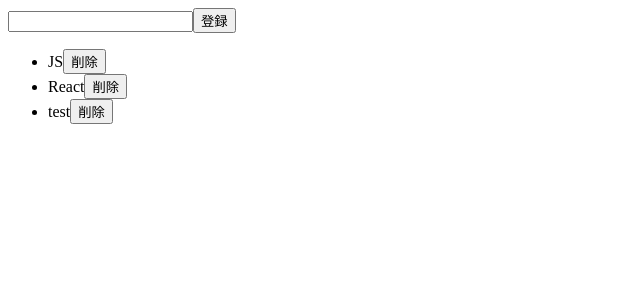
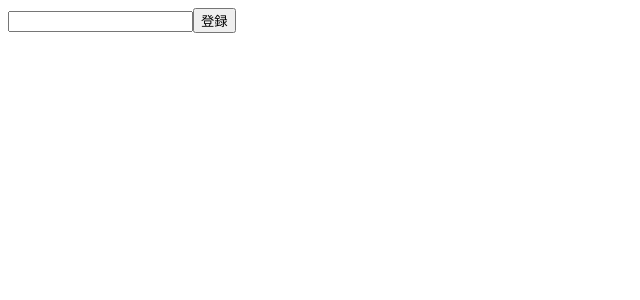
Before and after one commit to FHikakun/Todo, a React (Create React App) app: page / in a window 1280 px wide. Shown: the top 300 px of the page, without its empty margins (0-640 px from the left). Built offline with nearby package versions, Linux system fonts and the light colour scheme.

Commit message:
削除ボタン機能作成

```diff
--- a/src/AddTodo.js
+++ b/src/AddTodo.js
@@ -11,7 +11,7 @@ const AddTodo = ({text, handleInputText, handleAddTodo}) => {
         if(text === ''){
             return ;
           }
-        handleAddTodo();
+        handleAddTodo(text);
         handleInputText('');
     }
 
--- a/src/App.js
+++ b/src/App.js
@@ -9,21 +9,23 @@ import TodoList from './TodoList';
  */
 const createTodo = (taskName) => {
   return {
-    id: Date.now(),
+    id: Date.now().toString(),
     task: taskName,
     isCompleted: false,
   }
 }
 
 const App = () => {
-  const [todos, setTodos] = useState([createTodo('JS'), createTodo('React'),createTodo('test')]);
+  //const [todos, setTodos] = useState([createTodo('JS'), createTodo('React'),createTodo('test')]);
+  const [todos, setTodos] = useState([]);
   const [inputText, setInputText] = useState('');
 
-  /**
-   * todosに追加
-   */
-  const handleAddTodo = () => {
-    todos.push(createTodo(inputText));
+ /**
+  * Todoを追加
+  * @param {string} text
+  */
+  const handleAddTodo = (text) => {
+    todos.push(createTodo(text));
     setTodos(todos);
 
   }
@@ -39,7 +41,7 @@ const App = () => {
   return (
     <div>
       <AddTodo text={inputText} handleInputText={text => handleInputText(text)} handleAddTodo={handleAddTodo}/>
-      <TodoList todos={todos} />
+      <TodoList todos={todos} setTodos={setTodos} />
     </div>
   );
 }
--- a/src/Todo.js
+++ b/src/Todo.js
@@ -1,10 +1,10 @@
 
-const Todo = ({todo}) => {
+const Todo = ({todo, deleteTodo}) => {
 
     return (
         <li>
             {todo.task}
-            <button>削除</button>
+            <button onClick={() => deleteTodo(todo.id)}>削除</button>
         </li>
     );
 }
--- a/src/TodoList.js
+++ b/src/TodoList.js
@@ -1,14 +1,22 @@
 import React from 'react';
 import Todo from './Todo';
 
-const TodoList = ({todos}) => {
-    const test = [];
+const TodoList = ({todos, setTodos}) => {
     // keyは一意のものでないといけないのでIndexは最終手段
-    todos.map((todo) => test.push(<Todo todo={todo} key={todo.id}/>));
+    let todoList = todos.map((todo) => <Todo todo={todo} key={todo.id} deleteTodo={deleteTodo}/>);
+
+    /**
+     * 削除ボタン押下時
+     * @param {string} id
+     */
+    function deleteTodo(id) {
+        todoList = todos.filter((todo) => id !== todo.id);
+        setTodos(todoList);
+    }
 
     return(
         <ul>
-        {test}
+        {todoList}
         </ul>
     );
 }
```
